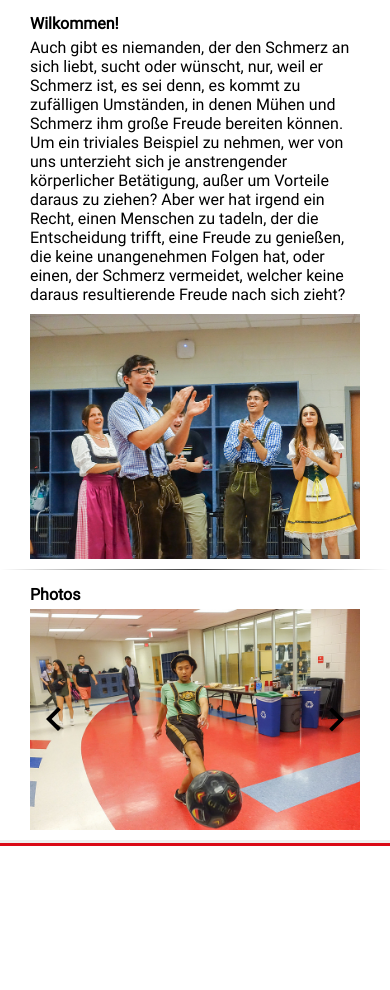
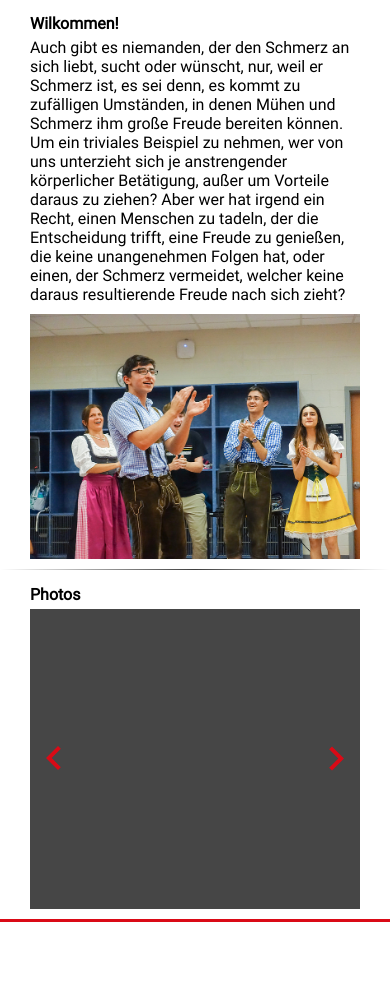
Before and after one commit to tjghs/ghswebsite, a Flask app: page / in a window 390 px wide. Shown: the part 72-1062 px from the top of the page. Before the commit the page ends 918 px from the top, so only its background shows below. Run offline with Flask 2, Linux system fonts and the light colour scheme.

Commit message:
Remove static image placeholder

```diff
--- a/static/css/base.css
+++ b/static/css/base.css
@@ -56,7 +56,7 @@ button {
     float: left;
     border-radius: 50%;
     background-size: 100%;
-    background-color: #000;
+    background-color: #da0a16;
     background-repeat: no-repeat;
     top: calc(50% - 24px);
     -webkit-mask-repeat: no-repeat;
@@ -65,6 +65,9 @@ button {
 
 #left-arrow:hover, #right-arrow:hover {
     background-color: #fff;
+}
+
+#left-arrow:active, #right-arrow:active {
 }
 
 #left-arrow {
@@ -181,28 +184,22 @@ header {
 }
 
 #slideshow > img {
-    width: 100%;
+    max-width: 100%;
     max-height: 100%;
+    left: 50%;
+    top: 50%;
     float: left;
-    position: relative;
-}
-
-@media (max-width: 600px) {
-    #welcome-text, #welcome-image {
-        width: 100%;
-        padding-right: 0px;
-        clear: both;
-    }
-    #content {
-    }
+    transform: translate(-50%, -50%);
+    position: absolute;
 }
 
 #slideshow {
     width: 100%;
-    max-height: 500px;
+    height: 500px;
+    position: relative;
+    background-color: #464646;
+    overflow: hidden;
     float: left;
-    position: relative;
-    overflow: hidden;
 }
 
 #sidebar {
@@ -249,3 +246,16 @@ header {
     cursor: pointer;
     display: inline-block;
 }
+
+@media (max-width: 640px) {
+    #welcome-text, #welcome-image {
+        width: 100%;
+        padding-right: 0px;
+        clear: both;
+    }
+    #slideshow {
+        height: 300px;
+    }
+    #content {
+    }
+}
--- a/static/scripts/gallery.js
+++ b/static/scripts/gallery.js
@@ -17,6 +17,7 @@ function jsonFlickrApi(data) {
         linkArr.push([photos[i].url_c, photos[i].url_o]);
         console.log(photos[i].url_c);
     }
+    ss.lastElementChild.src = linkArr[0][0];
 }
 
 function getLeftImage() {
--- a/templates/index.html
+++ b/templates/index.html
@@ -45,7 +45,7 @@
                                 </button>
                                 <button id="right-arrow">
                                 </button>
-                                <img src="images/example.jpg"/>
+                                <img />
                             </div>
                         </div>
                     </div>
```
